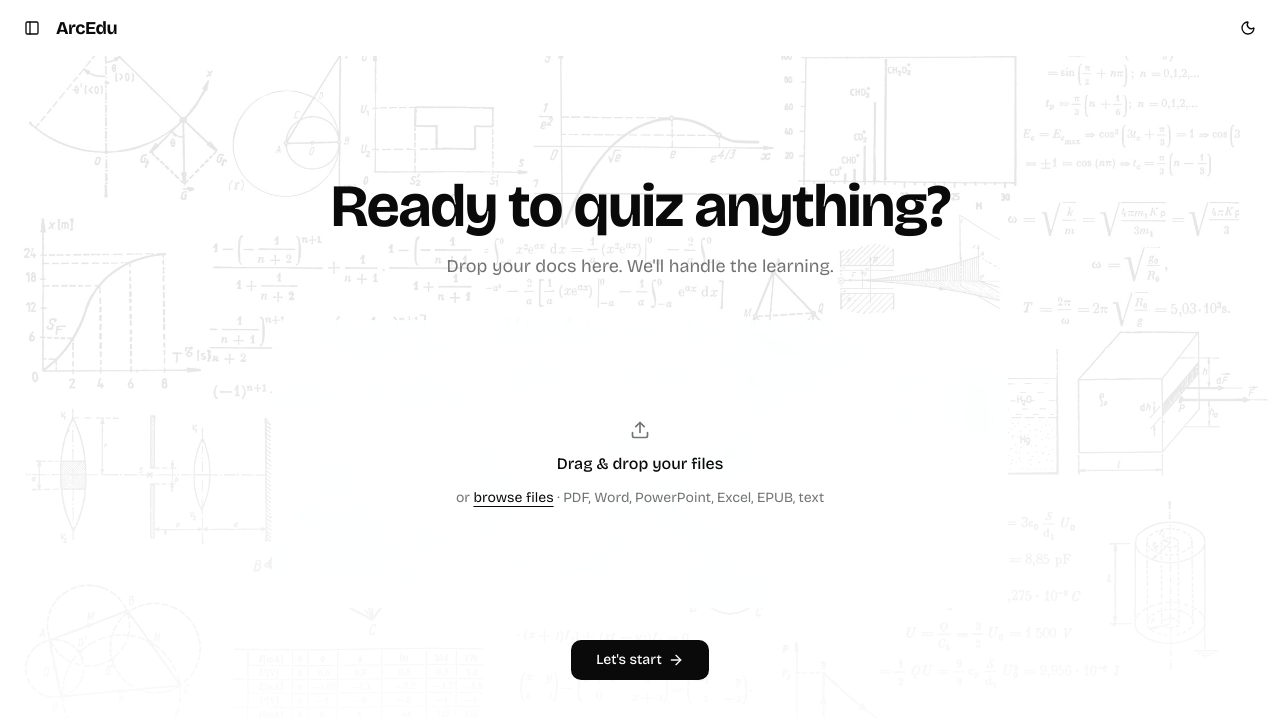
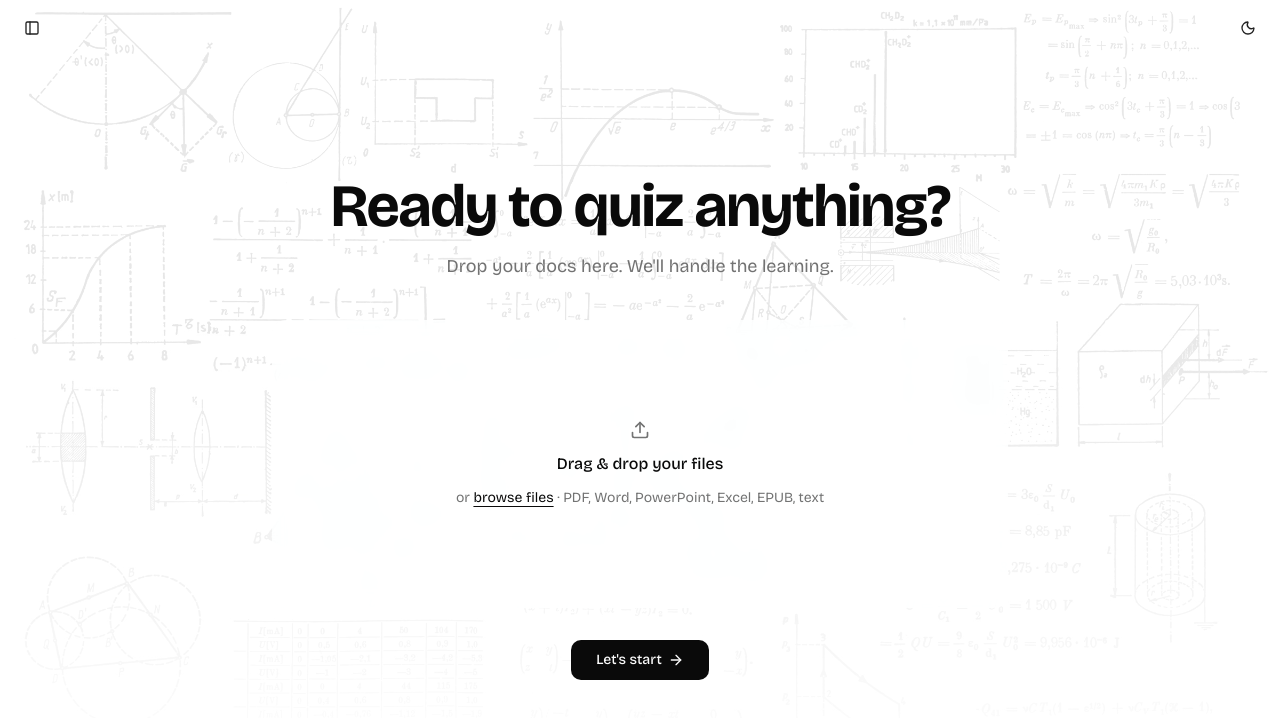
Before and after one commit to bharathajjarapu/ArcEdu, a Next.js app: page /upload in a window 1280 px wide. Shown: the top 718 px of the page. Built offline with nearby package versions, Linux system fonts and the light colour scheme.

Commit message:
fixes
Design bug fixes

```diff
--- a/components/docs.tsx
+++ b/components/docs.tsx
@@ -1,18 +1,32 @@
 "use client";
 
-import { Icon } from "@/components/icons";
+import { Icon, Spinner } from "@/components/icons";
 import { Badge, Button } from "@/components/ui";
 import { useApp } from "@/contexts/app";
 import * as db from "@/lib/db";
 
 export const accept = ".png,.jpg,.jpeg,.webp,.pdf,.doc,.docx,.ppt,.pptx,.xls,.xlsx,.odt,.ods,.odp,.rtf,.epub,.csv,.txt,.md";
 
-// The active session's documents as removable chips.
+// A file icon with a line scanning down it while the document is read.
+export function Reading({ name }: { name: string }) {
+  return (
+    <li className="group relative flex w-20 flex-col items-center gap-1">
+      <span className="relative overflow-hidden">
+        <Icon name="file" strokeWidth="1.25" className="size-11 text-muted-foreground/50" />
+        <span className="animate-scan absolute inset-x-1 h-px bg-foreground/40" />
+      </span>
+      <span className="w-full truncate text-center text-xs text-muted-foreground">{name.replace(/\.[^.]+$/, "")}</span>
+    </li>
+  );
+}
+
+// The active session's documents, with files still being read and search indexing shown inline.
 export function Docs() {
-  const { docs, load } = useApp();
-  if (docs.length === 0) return null;
+  const { docs, load, pending, indexing } = useApp();
+  if (docs.length === 0 && pending.length === 0 && !indexing) return null;
 
   return (
+    <div className="flex flex-col gap-3">
       <ul className="flex flex-wrap gap-2">
         {docs.map((doc) => (
           <li key={doc.id}>
@@ -32,5 +46,16 @@ export function Docs() {
           </li>
         ))}
       </ul>
+      {pending.length > 0 && (
+        <ul aria-label="Reading files" className="flex flex-wrap gap-x-2 gap-y-3">
+          {pending.map((name, index) => <Reading key={`${name}-${index}`} name={name} />)}
+        </ul>
+      )}
+      {indexing && (
+        <p className="flex items-center gap-2 text-xs text-muted-foreground">
+          <Spinner className="size-3.5" /> Embedding for search
+        </p>
+      )}
+    </div>
   );
 }
--- a/components/header.tsx
+++ b/components/header.tsx
@@ -2,11 +2,15 @@
 
 import { useState } from "react";
 import Link from "next/link";
+import { usePathname, useRouter } from "next/navigation";
 import { Dialog } from "@base-ui/react/dialog";
-import { Icon } from "@/components/icons";
+import { Icon, Spinner } from "@/components/icons";
 import { Button, Tip, buttonVariants, cn } from "@/components/ui";
 import { Sessions } from "@/components/sidebar";
 import { useApp } from "@/contexts/app";
+import { download } from "@/lib/markdown";
+
+const pages = ["/format", "/notes", "/quiz", "/slides", "/results"];
 
 // Flips light and dark, saving the choice; cross-fades where view transitions exist.
 function flip() {
@@ -21,16 +25,45 @@ function flip() {
   else apply();
 }
 
-// Top bar: opens the sidebar (a drawer on mobile), shows the brand while it is closed, and switches theme.
+// Note actions, hoisted into the bar so the page keeps its vertical space.
+function Actions() {
+  const { notes, busy, stop } = useApp();
+  const title = notes.match(/^#\s+(.+)/m)?.[1] ?? "Notes";
+
+  return (
+    <>
+      <span role="status" className="hidden items-center gap-2 text-sm text-muted-foreground sm:flex">
+        {busy ? <><Spinner /> Writing notes…</> : notes ? `${notes.split(/\s+/).length.toLocaleString()} words` : ""}
+      </span>
+      <Tip label="Regenerate">
+        <Link href="/format" aria-label="Regenerate notes" className={buttonVariants({ variant: "outline", size: "icon" })}>
+          <Icon name="refresh-cw" />
+        </Link>
+      </Tip>
+      {busy ? (
+        <Button variant="outline" onClick={stop}>
+          <Icon name="x" /> Stop
+        </Button>
+      ) : (
+        <Button disabled={!notes} onClick={() => download(`${title}.md`, notes)}>
+          <Icon name="download" /> Download
+        </Button>
+      )}
+    </>
+  );
+}
+
+// Top bar: sidebar toggle, back, per-screen actions and the theme switch.
 export function Header() {
   const [open, setOpen] = useState(false);
-  const { side, setSide, reset } = useApp();
+  const path = usePathname();
+  const router = useRouter();
+  const { side, setSide, current } = useApp();
 
   return (
-    <header className="flex h-14 shrink-0 items-center px-4 sm:px-6">
-      <div className={cn("flex items-center gap-1", side && "md:hidden")}>
-        <Tip label="Open sidebar">
-          <Button variant="ghost" size="icon" aria-label="Open sidebar" aria-expanded={side} onClick={() => setSide(true)} className="-ml-2 max-md:hidden">
+    <header className="flex h-14 shrink-0 items-center gap-1 px-4 sm:px-6">
+      <Tip label={side ? "Close sidebar" : "Open sidebar"}>
+        <Button variant="ghost" size="icon" aria-label={side ? "Close sidebar" : "Open sidebar"} aria-expanded={side} onClick={() => setSide(!side)} className="-ml-2 max-md:hidden">
           <Icon name="panel-left" />
         </Button>
       </Tip>
@@ -42,20 +75,26 @@ export function Header() {
           <Dialog.Backdrop className="fixed inset-0 z-50 bg-black/10 transition-opacity dark:bg-black/50 data-ending-style:opacity-0 data-starting-style:opacity-0 supports-backdrop-filter:backdrop-blur-xs" />
           <Dialog.Popup className="fixed inset-y-0 left-0 z-50 flex w-72 max-w-[85vw] flex-col border-r bg-background transition-transform duration-200 data-ending-style:-translate-x-full data-starting-style:-translate-x-full">
             <Dialog.Title className="sr-only">Sessions</Dialog.Title>
-              <Sessions onClose={() => setOpen(false)} onPick={() => setOpen(false)} />
+            <Sessions onPick={() => setOpen(false)} />
           </Dialog.Popup>
         </Dialog.Portal>
       </Dialog.Root>
-        <Link href="/upload" onClick={reset} className="rounded-md px-1 font-heading text-lg font-bold tracking-tight outline-none focus-visible:ring-3 focus-visible:ring-ring/50">
-          ArcEdu
-        </Link>
-      </div>
+      {pages.includes(path) && (
+        <Tip label="Back">
+          <Button variant="ghost" size="icon" aria-label="Back" onClick={() => router.push(current ? `/sessions/${current.id}` : "/upload")} className="text-muted-foreground hover:text-foreground">
+            <Icon name="arrow-left" />
+          </Button>
+        </Tip>
+      )}
+      <div className="ml-auto flex items-center gap-2">
+        {path === "/notes" && <Actions />}
         <Tip label="Switch theme">
-        <Button variant="ghost" size="icon" aria-label="Switch theme" onClick={flip} className="-mr-2 ml-auto">
+          <Button variant="ghost" size="icon" aria-label="Switch theme" onClick={flip} className="-mr-2">
             <Icon name="moon" className="dark:hidden" />
             <Icon name="sun" className="hidden dark:block" />
           </Button>
         </Tip>
+      </div>
     </header>
   );
 }
--- a/components/icons.tsx
+++ b/components/icons.tsx
@@ -4,6 +4,7 @@ import type { ComponentProps } from "react";
 const paths = {
   "upload": '<path d="M12 3v12"/><path d="m17 8-5-5-5 5"/><path d="M21 15v4a2 2 0 0 1-2 2H5a2 2 0 0 1-2-2v-4"/>',
   "arrow-right": '<path d="M5 12h14"/><path d="m12 5 7 7-7 7"/>',
+  "arrow-left": '<path d="m12 19-7-7 7-7"/><path d="M19 12H5"/>',
   "trash-2": '<path d="M10 11v6"/><path d="M14 11v6"/><path d="M19 6v14a2 2 0 0 1-2 2H7a2 2 0 0 1-2-2V6"/><path d="M3 6h18"/><path d="M8 6V4a2 2 0 0 1 2-2h4a2 2 0 0 1 2 2v2"/>',
   "plus": '<path d="M5 12h14"/><path d="M12 5v14"/>',
   "minus": '<path d="M5 12h14"/>',
--- a/components/screens/format.tsx
+++ b/components/screens/format.tsx
@@ -204,7 +204,7 @@ export function Format() {
 
       {error && <p role="alert" className="mt-4 rounded-lg border border-danger/30 bg-danger/10 p-3 text-sm text-danger">{error}</p>}
 
-      <div className="mt-6 flex justify-end">
+      <div className="mt-6 flex justify-center">
         <Button size="xl" onClick={() => void generate()} disabled={busy} className="max-sm:w-full">
           {busy ? <><Spinner /> Generating…</> : <><Icon name="sparkles" /> Generate {format}</>}
         </Button>
--- a/components/screens/notes.tsx
+++ b/components/screens/notes.tsx
@@ -1,11 +1,9 @@
 "use client";
 
 import { useDeferredValue, useEffect, useRef } from "react";
-import Link from "next/link";
-import { Icon, Spinner } from "@/components/icons";
-import { Button, Tip, buttonVariants, cn } from "@/components/ui";
+import { cn } from "@/components/ui";
 import { useApp } from "@/contexts/app";
-import { download, render } from "@/lib/markdown";
+import { render } from "@/lib/markdown";
 
 interface Mermaid {
   initialize: (config: object) => void;
@@ -47,9 +45,8 @@ async function diagrams(root: HTMLElement) {
 // Notes step: streams, renders and downloads generated notes.
 export function Notes() {
   const ref = useRef<HTMLElement>(null);
-  const { notes, busy, error, stop } = useApp();
+  const { notes, busy, error } = useApp();
   const content = useDeferredValue(notes);
-  const title = notes.match(/^#\s+(.+)/m)?.[1] ?? "Notes";
 
   useEffect(() => {
     if (!ref.current) return;
@@ -58,29 +55,9 @@ export function Notes() {
   }, [content, busy]);
 
   return (
-    <div className="mx-auto w-full max-w-3xl px-4 pb-16 sm:px-6">
-      <div className="sticky top-0 z-10 -mx-4 flex items-center gap-2 bg-background/90 px-4 py-2 backdrop-blur sm:-mx-6 sm:px-6">
-        <p role="status" className="flex min-w-0 flex-1 items-center gap-2 text-sm text-muted-foreground">
-          {busy ? <><Spinner /> Writing notes…</> : <span className="truncate">{notes ? `${notes.split(/\s+/).length.toLocaleString()} words` : ""}</span>}
-        </p>
-        <Tip label="Regenerate">
-          <Link href="/format" aria-label="Regenerate notes" className={buttonVariants({ variant: "outline", size: "icon" })}>
-            <Icon name="refresh-cw" />
-          </Link>
-        </Tip>
-        {busy ? (
-          <Button variant="outline" onClick={stop}>
-            <Icon name="x" /> Stop
-          </Button>
-        ) : (
-          <Button disabled={!notes} onClick={() => download(`${title}.md`, notes)}>
-            <Icon name="download" /> Download
-          </Button>
-        )}
-      </div>
-
+    <div className="mx-auto w-full max-w-3xl px-4 pt-2 pb-16 sm:px-6">
       {!notes && !busy && <p className="py-24 text-center text-muted-foreground">{error || "Your notes will appear here."}</p>}
-      <article ref={ref} className={cn("markdown pt-4", !notes && "hidden")} />
+      <article ref={ref} className={cn("markdown", !notes && "hidden")} />
     </div>
   );
 }
--- a/components/screens/quiz.tsx
+++ b/components/screens/quiz.tsx
@@ -2,7 +2,7 @@
 
 import { useEffect, useState } from "react";
 import { useRouter } from "next/navigation";
-import { Icon } from "@/components/icons";
+import { Icon, Spinner } from "@/components/icons";
 import { Button, Card, cn } from "@/components/ui";
 import { useApp } from "@/contexts/app";
 
@@ -31,7 +31,9 @@ export function Quiz() {
     if (left === 0 && play.start) router.push("/results");
   }, [left, play.start, router]);
 
-  if (questions.length === 0) return null;
+  if (questions.length === 0) {
+    return <div className="flex justify-center py-24"><Spinner className="size-6 text-muted-foreground" /></div>;
+  }
 
   const question = questions[index];
   const answer = answers[index];
--- a/components/screens/results.tsx
+++ b/components/screens/results.tsx
@@ -16,7 +16,7 @@ const time = (ms: number) => {
 // Results step: score, stats, and saving the attempt.
 export function Results() {
   const router = useRouter();
-  const { play, setPlay, current, busy, generate } = useApp();
+  const { play, setPlay, current, busy, error, generate } = useApp();
   const { questions, answers } = play;
   const right = questions.filter((question, index) => answers[index] === question.answer).length;
   const accuracy = questions.length ? Math.round((right / questions.length) * 100) : 0;
@@ -28,6 +28,15 @@ export function Results() {
     setPlay((play) => ({ ...play, end }));
     void db.put("quizzes", { ...play, end, id: String(play.start), sessionId: current.id });
   }, [play.end, current, questions.length]);
+
+  // While a regeneration is in flight the old questions are gone, so show progress instead of a blank result.
+  if (questions.length === 0) {
+    return (
+      <div className="flex flex-1 items-center justify-center py-24">
+        {busy ? <Spinner className="size-6 text-muted-foreground" /> : <p className="text-muted-foreground">{error || "No questions yet."}</p>}
+      </div>
+    );
+  }
 
   const stats = [
     { label: "Time taken", value: time(play.end - play.start) },
--- a/components/screens/upload.tsx
+++ b/components/screens/upload.tsx
@@ -4,26 +4,27 @@ import Image from "next/image";
 import { useRouter } from "next/navigation";
 import { Icon, Spinner } from "@/components/icons";
 import { Button } from "@/components/ui";
-import { accept } from "@/components/docs";
+import { Reading, accept } from "@/components/docs";
 import { useApp } from "@/contexts/app";
 import * as db from "@/lib/db";
 
 // Upload step: add documents to a new or active session.
 export function Upload() {
   const router = useRouter();
-  const { docs, upload, busy, error, setError, load } = useApp();
+  const { docs, upload, busy, error, setError, load, pending, indexing } = useApp();
 
   return (
     <div className="relative isolate flex min-h-full items-center">
-      {/* Chalkboard of equations: dark ink in light mode, chalk in dark mode. */}
+      {/* Chalkboard of equations: dark ink in light mode, chalk in dark mode. Pinned to the viewport so the sidebar's width never stretches it. */}
       <Image
         src="/hero.jpg"
         alt=""
-        fill
+        width={1920}
+        height={1280}
         priority
         sizes="100vw"
         quality={60}
-        className="pointer-events-none -z-10 object-cover opacity-10 invert mask-b-from-40% dark:opacity-15 dark:invert-0"
+        className="pointer-events-none fixed inset-0 -z-10 h-dvh w-screen object-cover opacity-10 invert mask-b-from-40% dark:opacity-15 dark:invert-0"
       />
       <div className="mx-auto w-full max-w-3xl px-4 py-12">
         <div className="mb-10 text-center">
@@ -44,7 +45,7 @@ export function Upload() {
           }}
           className="dropzone flex min-h-72 cursor-pointer flex-col gap-4 rounded-xl bg-background/70 p-4 backdrop-blur-sm transition-colors hover:bg-muted/40 has-focus-visible:ring-3 has-focus-visible:ring-ring/50 sm:p-6"
         >
-          {docs.length > 0 && (
+          {(docs.length > 0 || pending.length > 0) && (
             <ul aria-label="Uploaded files" className="flex flex-wrap justify-center gap-x-2 gap-y-3">
               {docs.map((doc) => (
                 <li
@@ -73,12 +74,17 @@ export function Upload() {
                   </Button>
                 </li>
               ))}
+              {pending.map((name, index) => <Reading key={`${name}-${index}`} name={name} />)}
             </ul>
           )}
           <div className="flex flex-1 flex-col items-center justify-center gap-3 text-center">
             {busy ? (
               <span className="flex items-center gap-2 font-medium text-muted-foreground">
-                <Spinner className="size-5" /> Processing…
+                <Spinner className="size-5" /> Reading your documents…
+              </span>
+            ) : indexing ? (
+              <span className="flex items-center gap-2 text-sm text-muted-foreground">
+                <Spinner className="size-4" /> Embedding for search…
               </span>
             ) : (
               <>
@@ -87,9 +93,9 @@ export function Upload() {
                 <span className="text-sm text-muted-foreground">
                   or <span className="text-foreground underline underline-offset-4">browse files</span> · PDF, Word, PowerPoint, Excel, EPUB, text
                 </span>
-                {error && <span role="alert" className="text-sm font-medium text-danger">{error}</span>}
               </>
             )}
+            {error && <span role="alert" className="text-sm font-medium text-danger">{error}</span>}
           </div>
           <input
             type="file"
--- a/components/sidebar.tsx
+++ b/components/sidebar.tsx
@@ -62,21 +62,16 @@ function Remove({ session }: { session: Session }) {
   );
 }
 
-// Brand, close button, new-session button and the session list; onPick runs after navigating.
-export function Sessions({ onClose, onPick }: { onClose: () => void; onPick?: () => void }) {
+// Brand, new-session button and the session list; onPick runs after navigating.
+export function Sessions({ onPick }: { onPick?: () => void }) {
   const { sessions, current, reset } = useApp();
 
   return (
     <div className="flex min-h-0 flex-1 flex-col">
-      <div className="flex h-14 shrink-0 items-center justify-between pr-2 pl-5">
+      <div className="flex h-14 shrink-0 items-center pr-2 pl-5">
         <Link href="/upload" onClick={() => { reset(); onPick?.(); }} className="rounded-md font-heading text-lg font-bold tracking-tight outline-none focus-visible:ring-3 focus-visible:ring-ring/50">
           ArcEdu
         </Link>
-        <Tip label="Close sidebar">
-          <Button variant="ghost" size="icon" aria-label="Close sidebar" onClick={onClose} className="text-muted-foreground hover:text-foreground">
-            <Icon name="panel-left" />
-          </Button>
-        </Tip>
       </div>
       <div className="px-3">
         <Link href="/upload" onClick={() => { reset(); onPick?.(); }} className={cn(buttonVariants({ size: "lg" }), "w-full")}>
@@ -110,17 +105,17 @@ export function Sessions({ onClose, onPick }: { onClose: () => void; onPick?: ()
   );
 }
 
-// Desktop sidebar; collapses fully and smoothly.
+// Desktop sidebar; collapses fully and smoothly, above the page wallpaper.
 export function Sidebar() {
-  const { side, setSide } = useApp();
+  const { side } = useApp();
   return (
     <aside
       inert={!side}
       aria-hidden={!side}
-      className={cn("hidden shrink-0 overflow-hidden transition-[width] duration-300 ease-out motion-reduce:transition-none md:flex", side ? "w-64 border-r" : "w-0")}
+      className={cn("relative z-10 hidden shrink-0 overflow-hidden bg-background transition-[width] duration-300 ease-out motion-reduce:transition-none md:flex", side ? "w-64 border-r" : "w-0")}
     >
       <div className="flex w-64 shrink-0 flex-col">
-        <Sessions onClose={() => setSide(false)} />
+        <Sessions />
       </div>
     </aside>
   );
```
Also changed, not shown: .commandcode/settings.json (added). Lines whose indentation alone changed are shown as unchanged.
